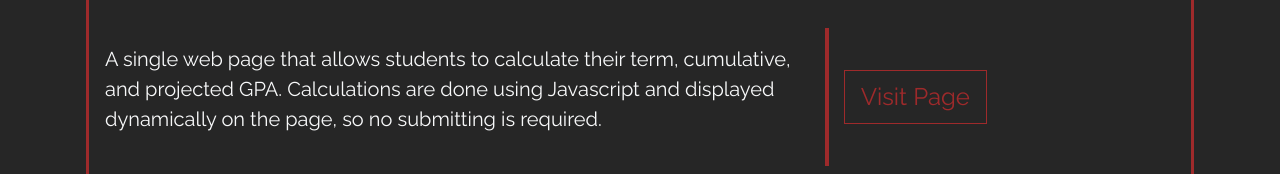
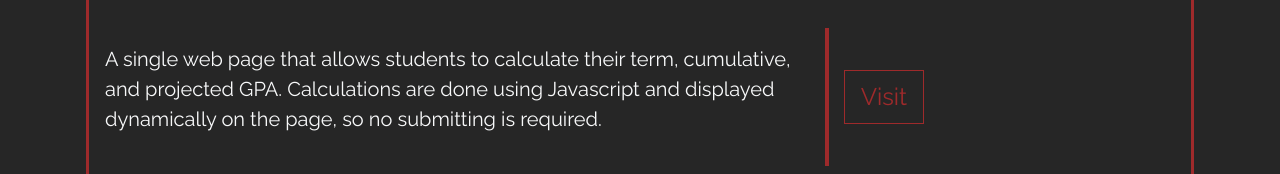
Before and after one commit to ejoebanks/eliweb, an Angular app: page /gpa-calculator in a window 1280 px wide. Shown: the part 452-626 px from the top of the page. Built offline with nearby package versions, Linux system fonts and the light colour scheme; a web font is replaced by a local one.

Commit message:
Changed button text

```diff
--- a/src/app/gpa-calculator/gpa-calculator.component.html
+++ b/src/app/gpa-calculator/gpa-calculator.component.html
@@ -24,7 +24,7 @@
     </p>
   </div>
   <div class="col-4 visit_btn">
-    <a href="https://libguides.aurora.edu/gpacalculator" class="btn btn-primary">Visit Page</a>
+    <a href="https://libguides.aurora.edu/gpacalculator" class="btn btn-primary">Visit</a>
   </div>
 </div>
 
```
